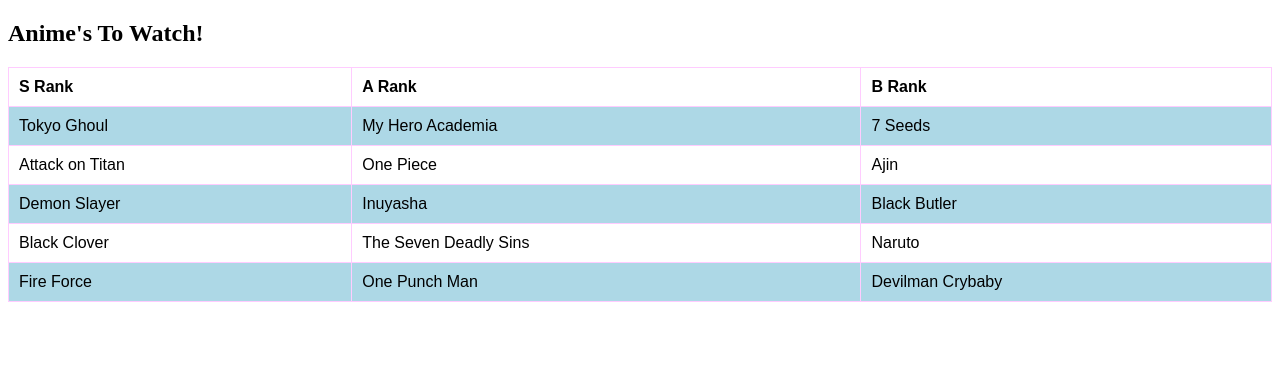
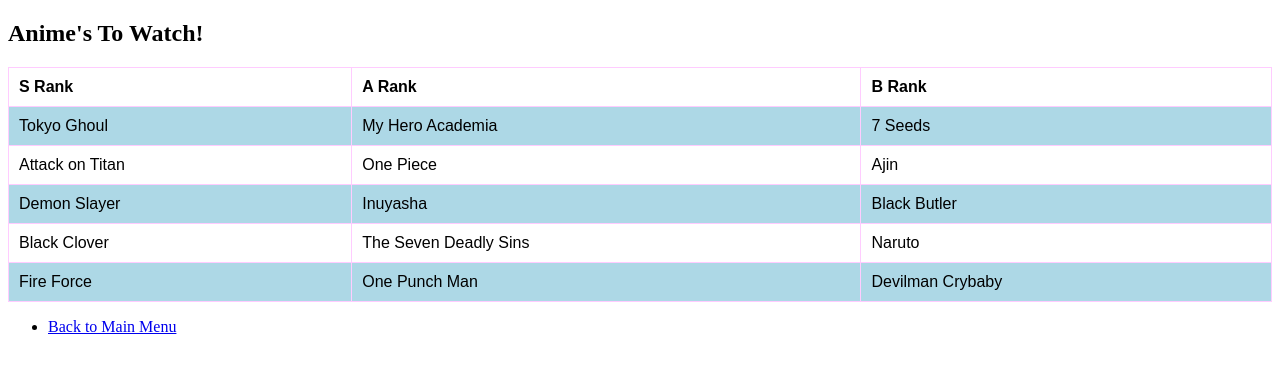
Before and after one commit to Demilition/Anime, a plain HTML site: page index.html in a window 1280 px wide. Drawn offline with Linux system fonts and the light colour scheme.

Commit message:
Update index.html

```diff
--- a/index.html
+++ b/index.html
@@ -56,6 +56,11 @@
   </tr>
 
 </table>
+ <nav>
+    <ul>
+      <li><a href="https://demilition.github.io/DemiGod/">Back to Main Menu</a></li>
 
+    </ul>
+  </nav>
 </body>
 </html>
```
